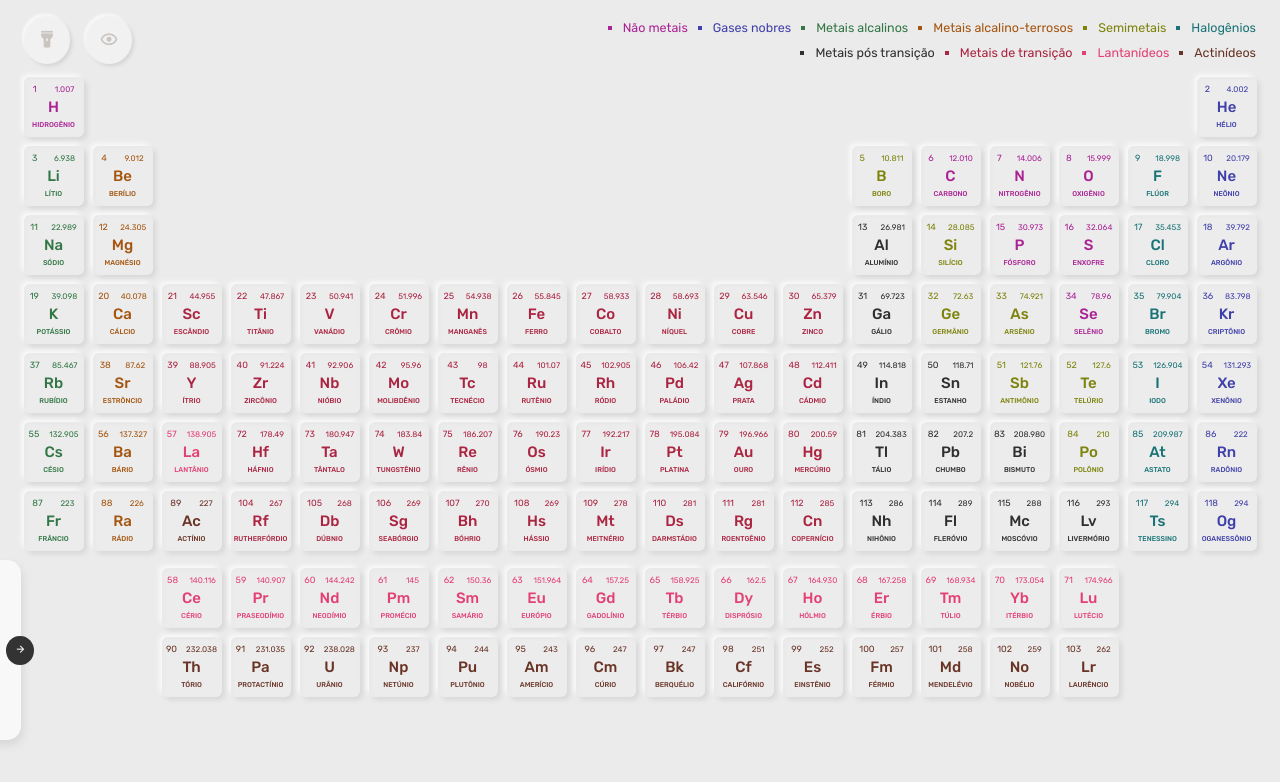
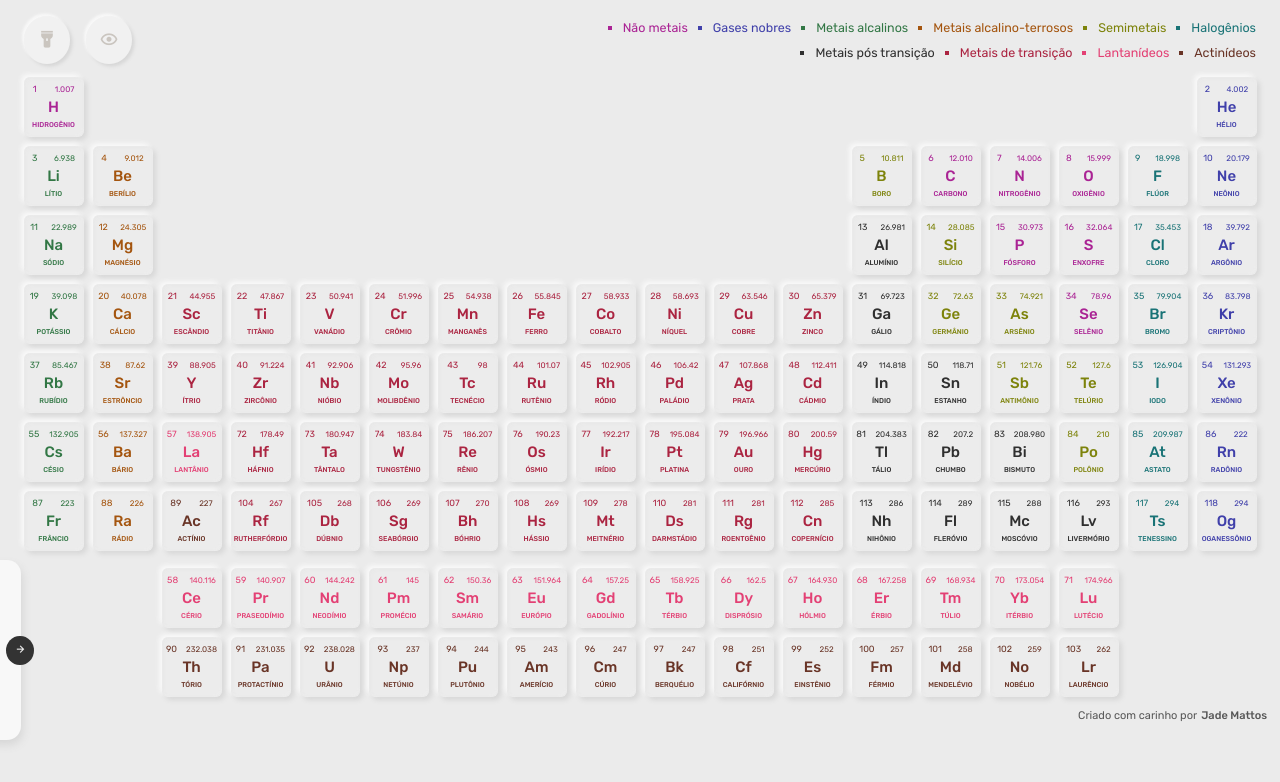
Before and after one commit to JadeCoelho/tabela-periodica, a plain HTML site: page index.html in a window 1280 px wide. Drawn offline with nearby package versions, Linux system fonts and the light colour scheme.

Commit message:
adicionei footer e coloquei link da playlist no readme

```diff
--- a/index.html
+++ b/index.html
@@ -34,6 +34,13 @@
       <ul></ul>
     </aside>
 
+    <footer>
+      Criado com carinho por
+      <a href="https://www.linkedin.com/in/jademattoscoelho/" target="_blank"
+        >Jade Mattos</a
+      >
+    </footer>
+
     <script type="module" src="script.js"></script>
   </body>
 </html>
--- a/script.js
+++ b/script.js
@@ -2,13 +2,8 @@ import { elements } from "./elements.js"; // Importa os elementos
 
 // Obtém a lista de elementos ordenados pelo nº atômico:
 function getList() {
-  try {
-    elements.sort((a, b) => a.element.atomicNumber - b.element.atomicNumber);
-    return elements;
-  } catch (error) {
-    console.log(`Erro ao carregar lista: ${error}`);
-    return [];
-  }
+  elements.sort((a, b) => a.element.atomicNumber - b.element.atomicNumber);
+  return elements;
 }
 
 // Formata a classe do elemento para uso como classe CSS:
--- a/style.css
+++ b/style.css
@@ -248,3 +248,26 @@ body:not(.hide-elements) .element:hover,
 .tips ul li::marker {
   color: var(--btnColor);
 }
+
+footer {
+  width: 100%;
+  text-align: right;
+  font-size: 11px;
+  opacity: 0.8;
+  padding: 0.5rem 0.3rem;
+}
+
+footer,
+footer a {
+  color: var(--textColor);
+}
+
+footer a {
+  text-decoration: none;
+  font-weight: 500;
+  padding-left: 0.1rem;
+}
+
+footer a:hover {
+  color: var(--metais-alcalinos);
+}
```
Also changed, not shown: 1 other file.
